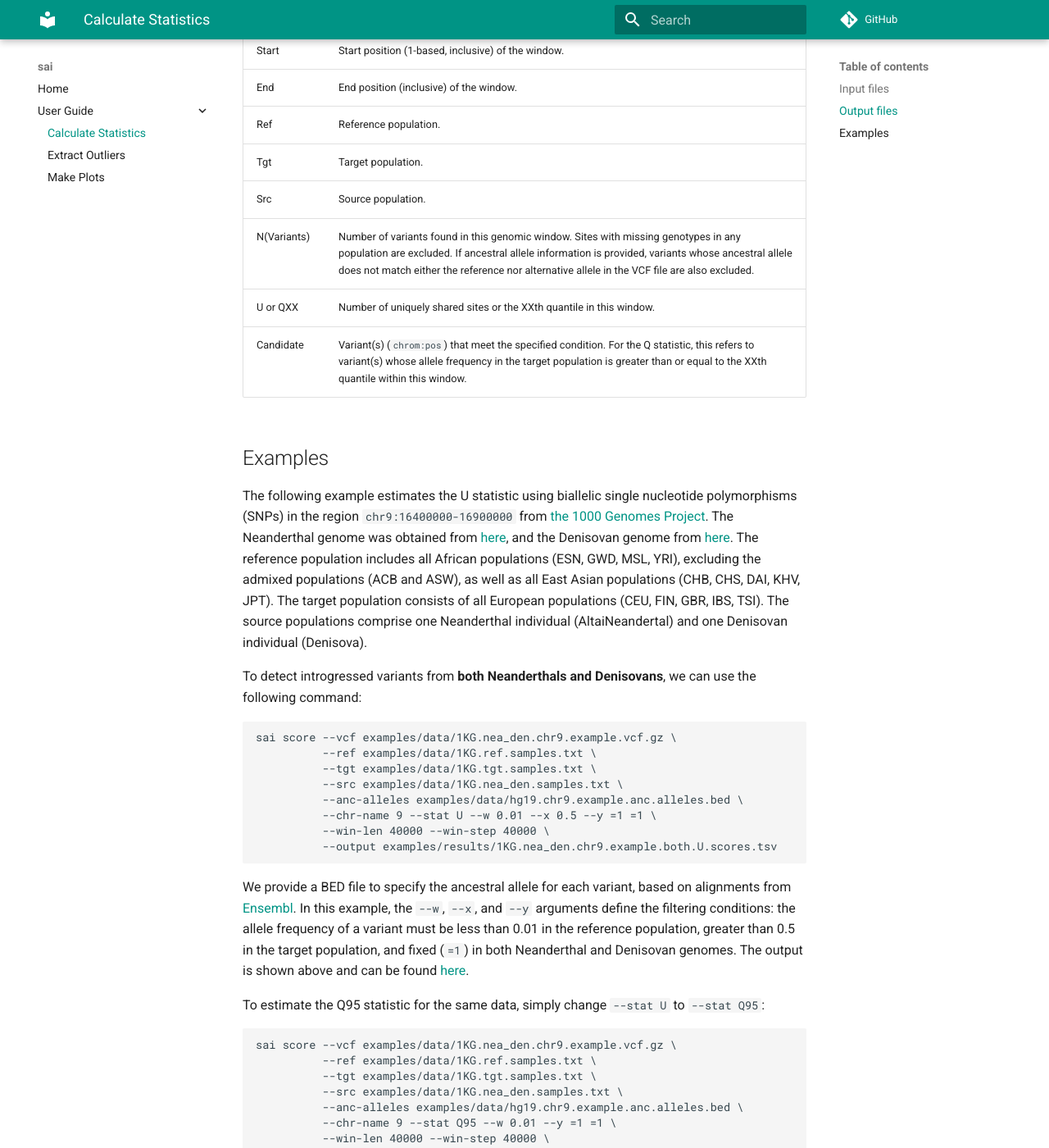
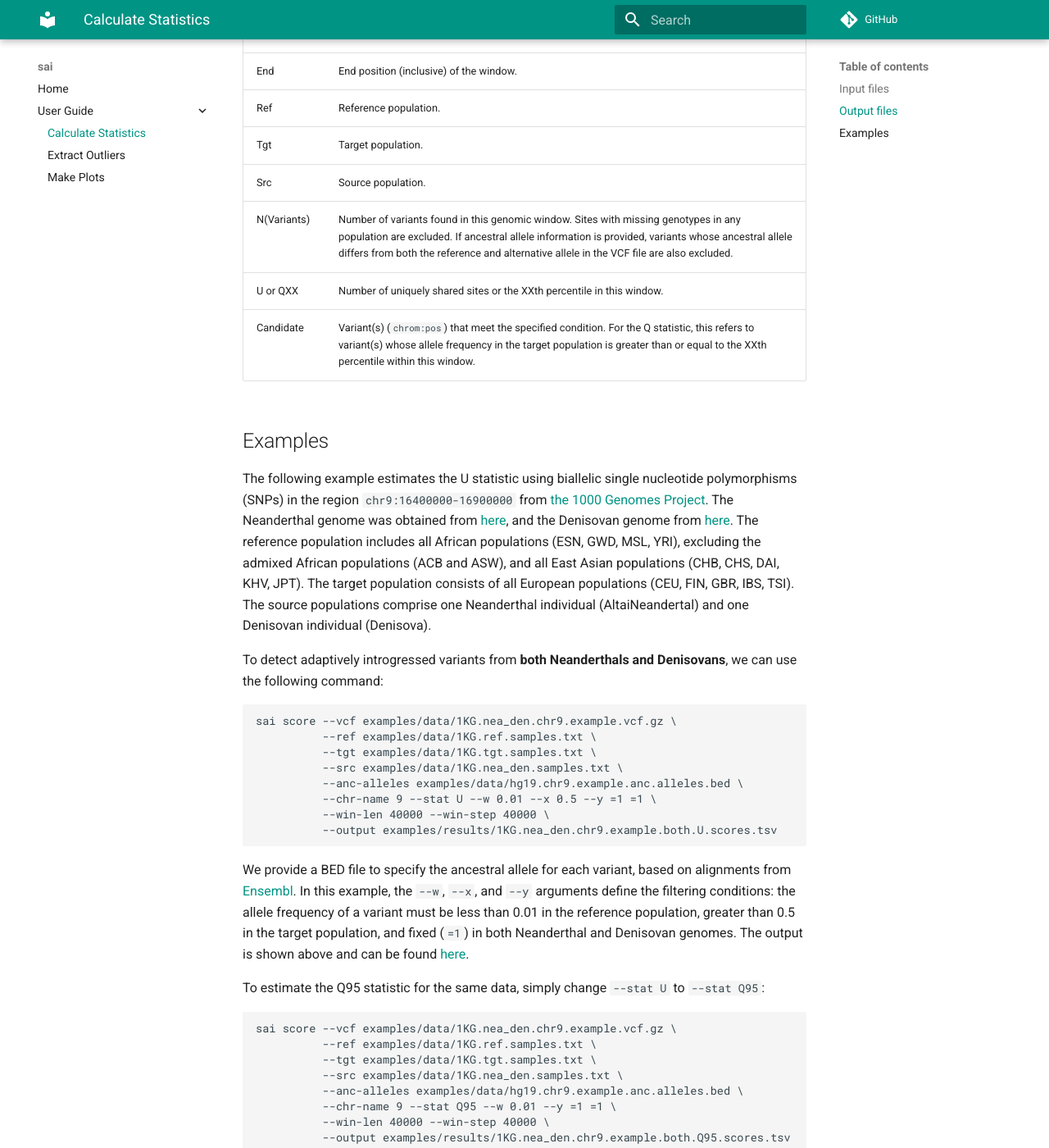
Before and after one commit to xin-huang/sai, an MkDocs documentation site: the page built from docs/userguide/score.md, in a window 1280 px wide and 1400 px high, scrolled down 2721 px. Shown: the whole window at 82% size. Built offline with MkDocs 1.6.1 and Material for MkDocs 9.7.7, drawn with Linux system fonts in a browser that asks for light colours; comment, search, counter and statistics services are not loaded; some of the changed text lies outside the part shown.

Commit message:
Update score command documentation

````diff
--- a/docs/userguide/score.md
+++ b/docs/userguide/score.md
@@ -25,7 +25,7 @@
 | --x           | Frequency threshold for variants in the target population; only variants with frequencies exceeding this threshold are included in the analysis. This argument is omitted when estimating the Q statistic. Default: 0.9. |
 | --y           | List of allele frequency conditions for the source populations. Each value must be in the form =X, >X, <X, >=X, or <=X (e.g., =0.7, >0.8, <0.1, >=0.5, <=0.2). The number of values must match the number of source populations in the file specified by `--src`; the order of the allele frequency conditions should also correspond to the order of source populations in that file. Default: =1. |
 | --output      | Output file path for saving results. |
-| --stat        | Type of statistic to compute: U or QXX, where 'XX' represents the quantile in percentage (e.g., `Q90`, `Q95`). |
+| --stat        | Type of statistic to compute: U or QXX, where 'XX' represents the percentile (e.g., `Q90`, `Q95`). |
 
 ## Input files
 
@@ -70,15 +70,15 @@
 | Ref   | Reference population. |
 | Tgt   | Target population. |
 | Src   | Source population. |
-| N(Variants) | Number of variants found in this genomic window. Sites with missing genotypes in any population are excluded. If ancestral allele information is provided, variants whose ancestral allele does not match either the reference nor alternative allele in the VCF file are also excluded. |
-| U or QXX | Number of uniquely shared sites or the XXth quantile in this window. |
-| Candidate | Variant(s) (`chrom:pos`) that meet the specified condition. For the Q statistic, this refers to variant(s) whose allele frequency in the target population is greater than or equal to the XXth quantile within this window. |
+| N(Variants) | Number of variants found in this genomic window. Sites with missing genotypes in any population are excluded. If ancestral allele information is provided, variants whose ancestral allele differs from both the reference and alternative allele in the VCF file are also excluded. |
+| U or QXX | Number of uniquely shared sites or the XXth percentile in this window. |
+| Candidate | Variant(s) (`chrom:pos`) that meet the specified condition. For the Q statistic, this refers to variant(s) whose allele frequency in the target population is greater than or equal to the XXth percentile within this window. |
 
 ## Examples
 
-The following example estimates the U statistic using biallelic single nucleotide polymorphisms (SNPs) in the region `chr9:16400000-16900000` from [the 1000 Genomes Project](https://ftp.ncbi.nih.gov/1000genomes/ftp/release/20130502/). The Neanderthal genome was obtained from [here](http://cdna.eva.mpg.de/neandertal/Vindija/VCF/Altai/), and the Denisovan genome from [here](http://cdna.eva.mpg.de/neandertal/Vindija/VCF/Denisova/). The reference population includes all African populations (ESN, GWD, MSL, YRI), excluding the admixed populations (ACB and ASW), as well as all East Asian populations (CHB, CHS, DAI, KHV, JPT). The target population consists of all European populations (CEU, FIN, GBR, IBS, TSI). The source populations comprise one Neanderthal individual (AltaiNeandertal) and one Denisovan individual (Denisova).
+The following example estimates the U statistic using biallelic single nucleotide polymorphisms (SNPs) in the region `chr9:16400000-16900000` from [the 1000 Genomes Project](https://ftp.ncbi.nih.gov/1000genomes/ftp/release/20130502/). The Neanderthal genome was obtained from [here](http://cdna.eva.mpg.de/neandertal/Vindija/VCF/Altai/), and the Denisovan genome from [here](http://cdna.eva.mpg.de/neandertal/Vindija/VCF/Denisova/). The reference population includes all African populations (ESN, GWD, MSL, YRI), excluding the admixed African populations (ACB and ASW), and all East Asian populations (CHB, CHS, DAI, KHV, JPT). The target population consists of all European populations (CEU, FIN, GBR, IBS, TSI). The source populations comprise one Neanderthal individual (AltaiNeandertal) and one Denisovan individual (Denisova).
 
-To detect introgressed variants from **both Neanderthals and Denisovans**, we can use the following command:
+To detect adaptively introgressed variants from **both Neanderthals and Denisovans**, we can use the following command:
 
 ```
 sai score --vcf examples/data/1KG.nea_den.chr9.example.vcf.gz \
@@ -109,7 +109,7 @@
 
 The `--x` argument is not needed when calculating the Q statistic. If provided, it will be ignored. The output can be found [here](https://github.com/xin-huang/sai/blob/main/examples/results/1KG.nea_den.chr9.example.both.Q95.scores.tsv).
 
-To detect introgressed variants from **Neanderthal introgression only**, we can use:
+To detect adaptively introgressed variants from **Neanderthal introgression only**, we can use:
 
 ```
 sai score --vcf examples/data/1KG.nea_den.chr9.example.vcf.gz \
@@ -124,7 +124,7 @@
 
 Here, we set `--y =1 =0` to require that the variant be fixed in the Neanderthal individual and absent in the Denisovan. This ensures that only Neanderthal-specific variants are considered as potential candidates for introgression. The output can be found [here](https://github.com/xin-huang/sai/blob/main/examples/results/1KG.nea_den.chr9.example.nea.specific.U.scores.tsv).
 
-To detect introgressed variants from **Denisovan introgression only**, we can use:
+To detect adaptively introgressed variants from **Denisovan introgression only**, we can use:
 
 ```
 sai score --vcf examples/data/1KG.nea_den.chr9.example.vcf.gz \
````
Also changed, not shown: 1 other file.
